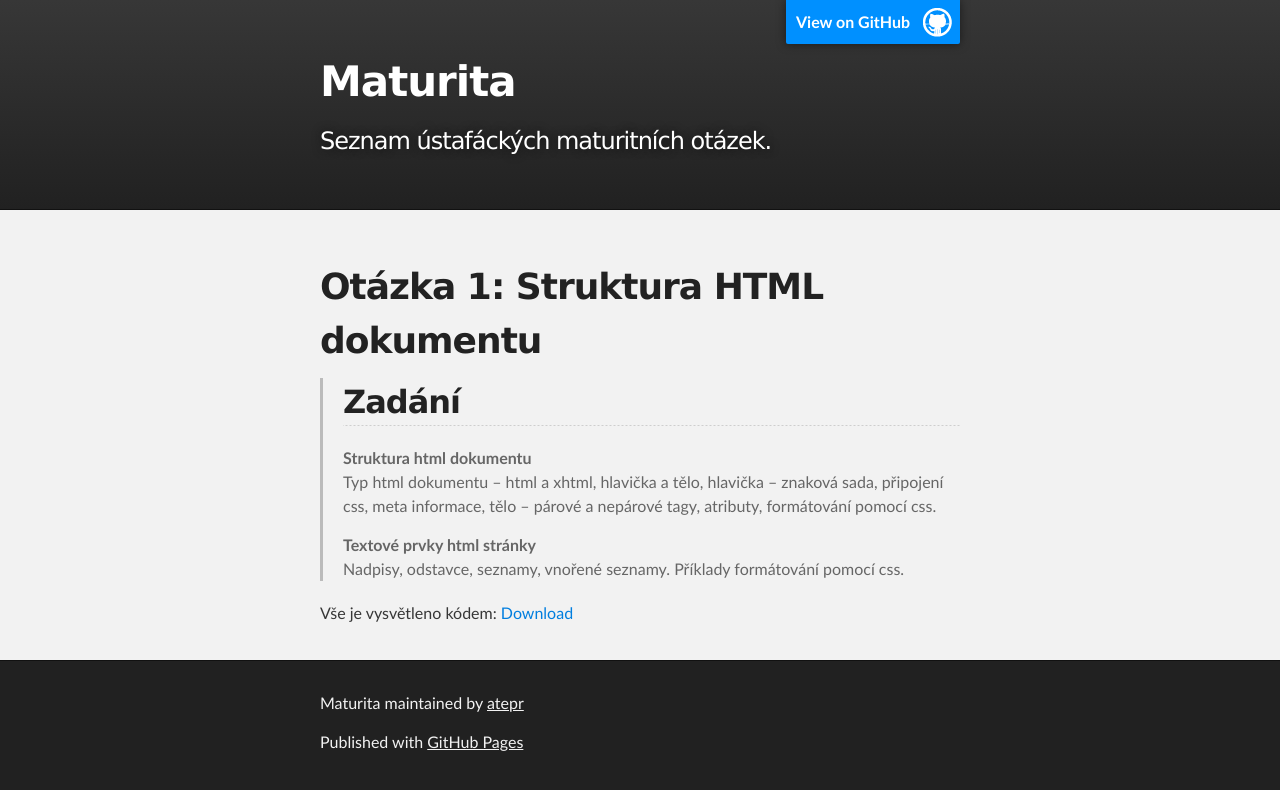
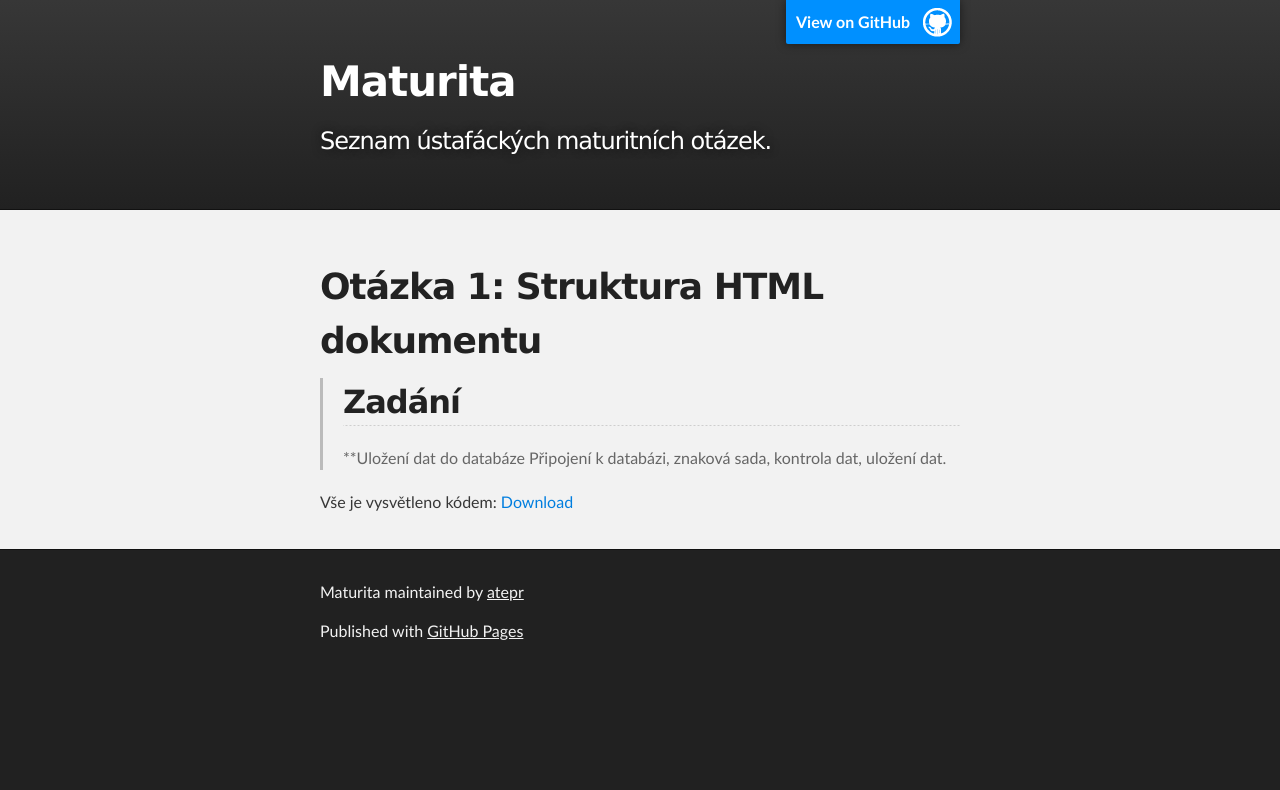
Before and after one commit to atepr/maturita, a Jekyll site: the page built from wa13-ulozeni.md, in a window 1280 px wide. Shown: the top 790 px of the page. Built offline with Jekyll 4.4.1, drawn with Linux system fonts in a browser that asks for light colours; Markdown is read by kramdown in place of the engine named in the settings.

Commit message:
otazka13-re

```diff
--- a/wa13-ulozeni.md
+++ b/wa13-ulozeni.md
@@ -8,10 +8,7 @@ Otázka 1: Struktura HTML dokumentu
 > Zadání
 > ------
 >
-> **Struktura html dokumentu**
-> Typ html dokumentu – html a xhtml, hlavička a tělo, hlavička – znaková sada, připojení css, meta informace, tělo – párové a nepárové tagy, atributy, formátování pomocí css.
->
-> **Textové prvky html stránky**
-> Nadpisy, odstavce, seznamy, vnořené seznamy. Příklady formátování pomocí css.
+>**Uložení dat do databáze
+Připojení k databázi, znaková sada, kontrola dat, uložení dat.
 
 Vše je vysvětleno kódem: [Download](download/otazka13.rar)
```
